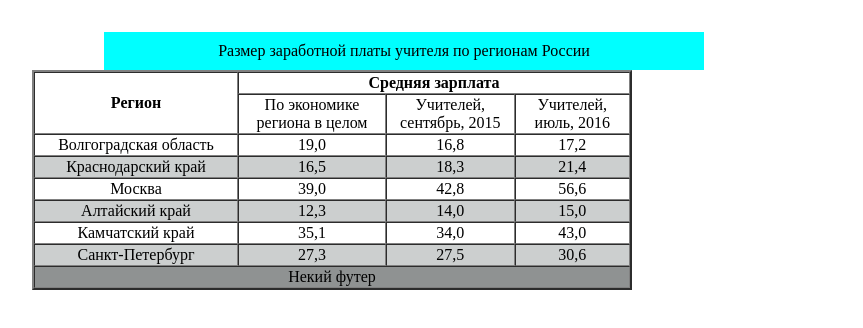
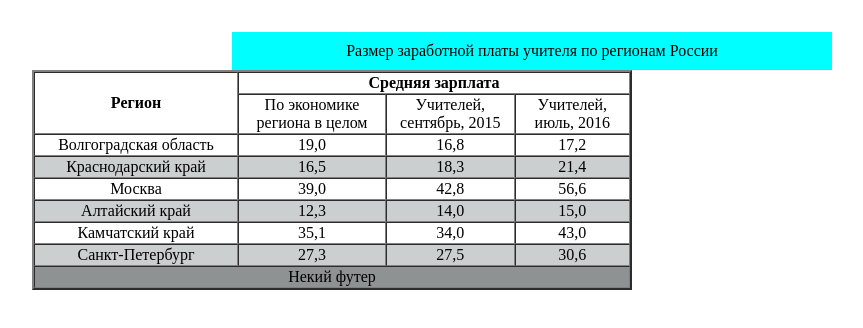
Before and after one commit to KramskoyI/Table-Kramskoy, a plain HTML site: page index.html in a window 1280 px wide. Shown: the whole page, without its empty margins (308-1171 px from the left). Drawn offline with Linux system fonts and the light colour scheme.

Commit message:
fixed head

```diff
--- a/style.css
+++ b/style.css
@@ -1,11 +1,10 @@
-
 p{
     padding: 10px;
     width: 580px;
     background-color: aqua;
     position: relative;
     top: 16px;
-    left: 404px;
+    left: 532px;
 }
 .row-grey{
     background-color: rgb(204, 207, 207);
```
